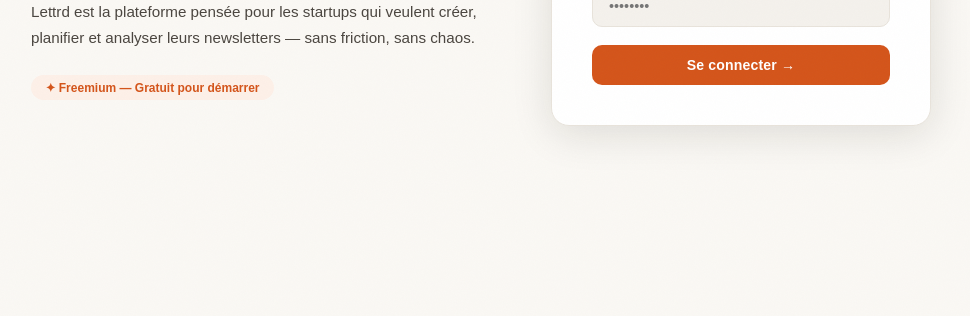
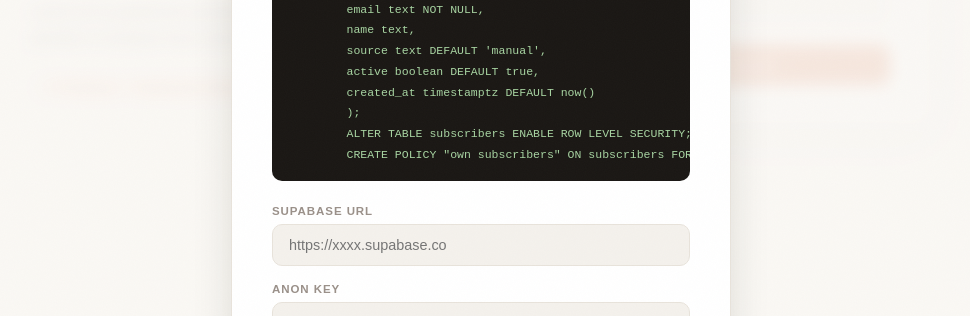
Before and after one commit to Nath301/Test, a plain HTML site: page index.html in a window 1280 px wide. Shown: the part 484-800 px from the top of the page, without its empty margins (159-1129 px from the left). Drawn offline with nearby package versions, Linux system fonts and the light colour scheme; a web font is replaced by a local one.

Commit message:
Update index.html

```diff
--- a/index.html
+++ b/index.html
@@ -1175,7 +1175,46 @@
 
 <body>
 
-
+  <!-- ═══ CONFIG MODAL ═══ -->
+  <div class="overlay" id="config-modal">
+    <div class="modal">
+      <div class="modal-brand"><span class="logo-l">L</span><span class="logo-rest">ettrd</span></div>
+      <h2>Connecter Supabase</h2>
+      <p>Entrez vos clés depuis <strong>supabase.com → Settings → API</strong>. Puis exécutez ce SQL dans l'éditeur SQL
+        de votre projet :</p>
+      <div class="sql-block">-- 1. Table newsletters
+        CREATE TABLE newsletters (
+        id uuid DEFAULT gen_random_uuid() PRIMARY KEY,
+        user_id uuid REFERENCES auth.users NOT NULL,
+        title text NOT NULL,
+        content text DEFAULT '',
+        status text DEFAULT 'draft',
+        scheduled_at timestamptz,
+        sent_at timestamptz,
+        created_at timestamptz DEFAULT now()
+        );
+        ALTER TABLE newsletters ENABLE ROW LEVEL SECURITY;
+        CREATE POLICY "own newsletters" ON newsletters FOR ALL USING (auth.uid() = user_id);
+
+        -- 2. Table subscribers
+        CREATE TABLE subscribers (
+        id uuid DEFAULT gen_random_uuid() PRIMARY KEY,
+        user_id uuid REFERENCES auth.users NOT NULL,
+        email text NOT NULL,
+        name text,
+        source text DEFAULT 'manual',
+        active boolean DEFAULT true,
+        created_at timestamptz DEFAULT now()
+        );
+        ALTER TABLE subscribers ENABLE ROW LEVEL SECURITY;
+        CREATE POLICY "own subscribers" ON subscribers FOR ALL USING (auth.uid() = user_id);</div>
+      <div class="form-group"><label>Supabase URL</label><input type="text" id="cfg-url"
+          placeholder="https://xxxx.supabase.co" /></div>
+      <div class="form-group"><label>Anon Key</label><input type="text" id="cfg-key" placeholder="eyJhbGci..." /></div>
+      <button class="btn btn-primary btn-full" onclick="saveConfig()">Lancer Lettrd →</button>
+      <div class="msg" id="cfg-msg"></div>
+    </div>
+  </div>
 
   <!-- ═══ AUTH PAGE ═══ -->
   <div class="page" id="auth-page">
```
